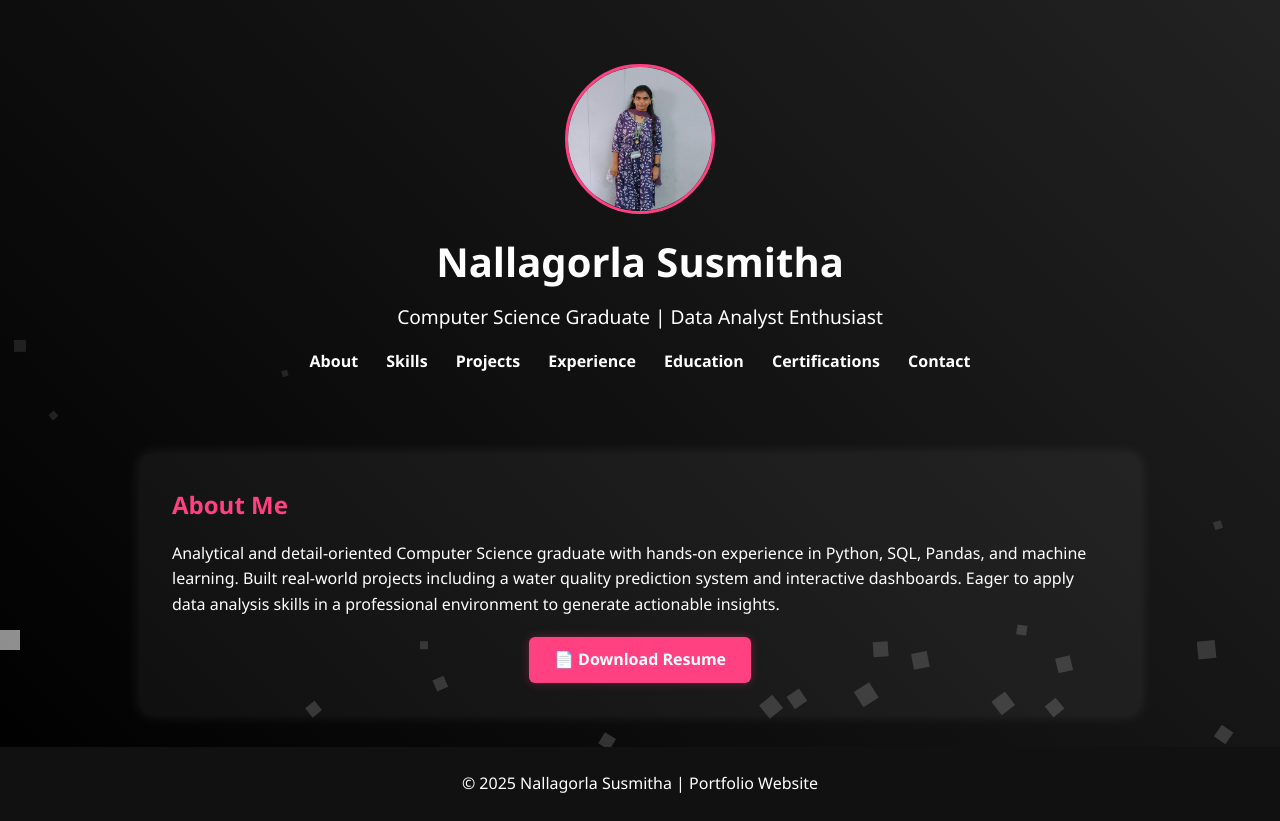
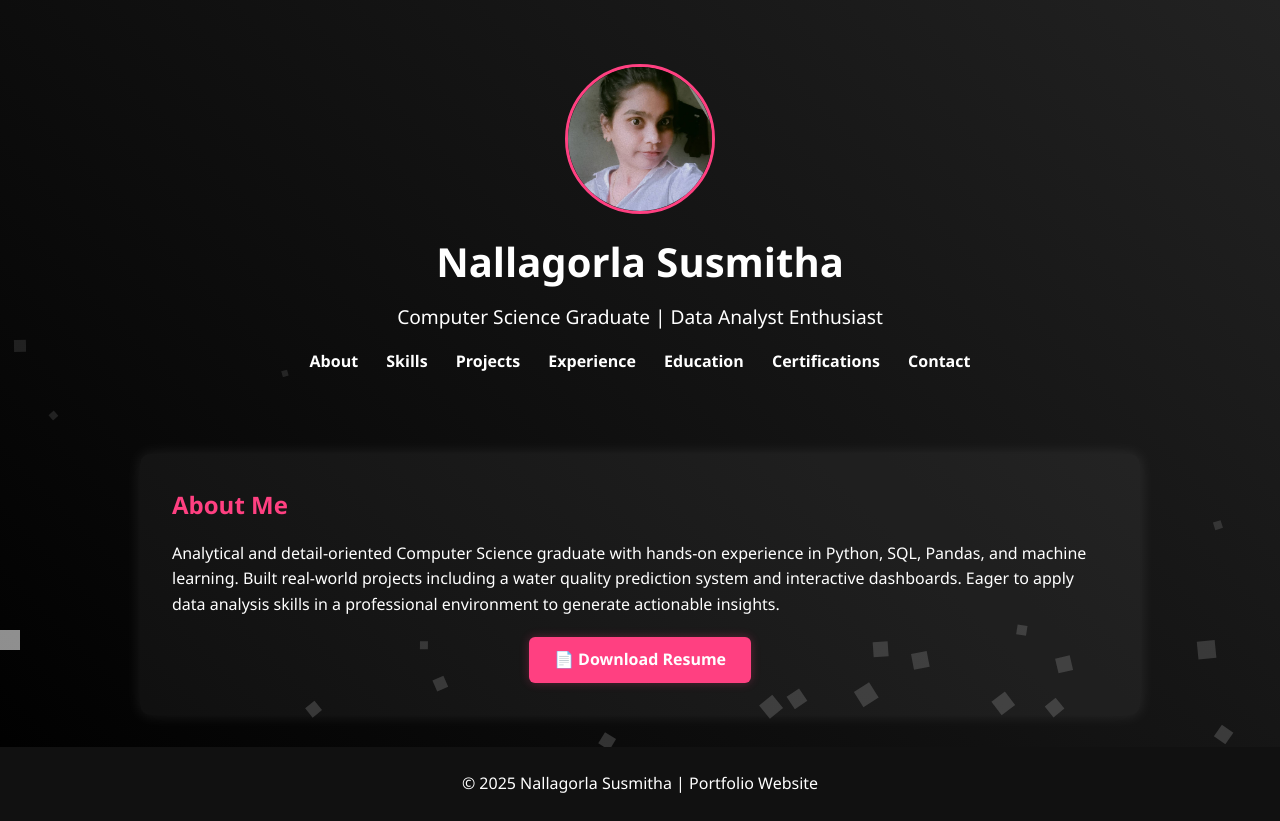
Before and after one commit to Yadav-susmitha/portfolio, a plain HTML site: page index.html in a window 1280 px wide. Drawn offline with Linux system fonts and the light colour scheme.

Commit message:
Update index.html

```diff
--- a/index.html
+++ b/index.html
@@ -112,7 +112,7 @@
     <span></span><span></span><span></span><span></span><span></span>
   </div>
   <header>
-    <img src="Screenshot 2025-10-23 103027.png" alt="Profile Picture" class="profile-pic">
+    <img src="IMG_20230427_003826_972.jpg" alt="Profile Picture" class="profile-pic">
     <h1>Nallagorla Susmitha</h1>
     <p>Computer Science Graduate | Data Analyst Enthusiast</p>
     <nav>
```
